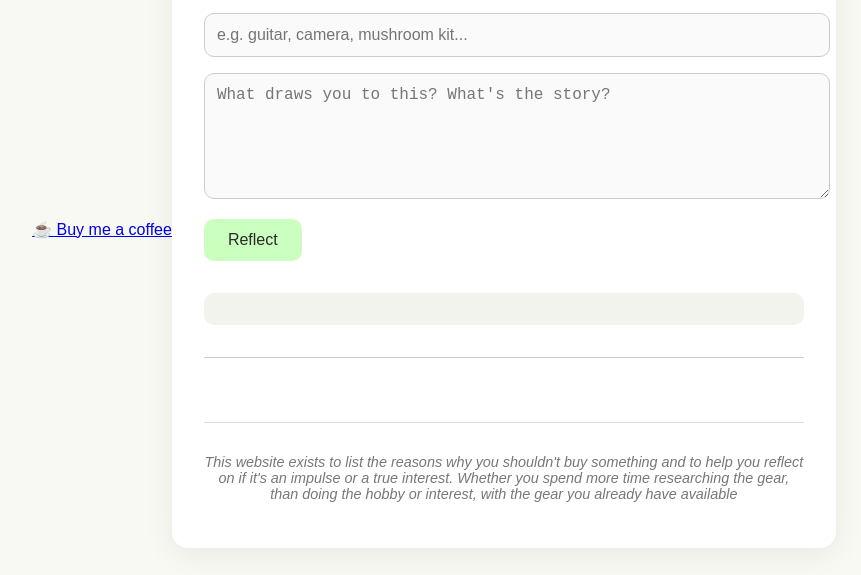
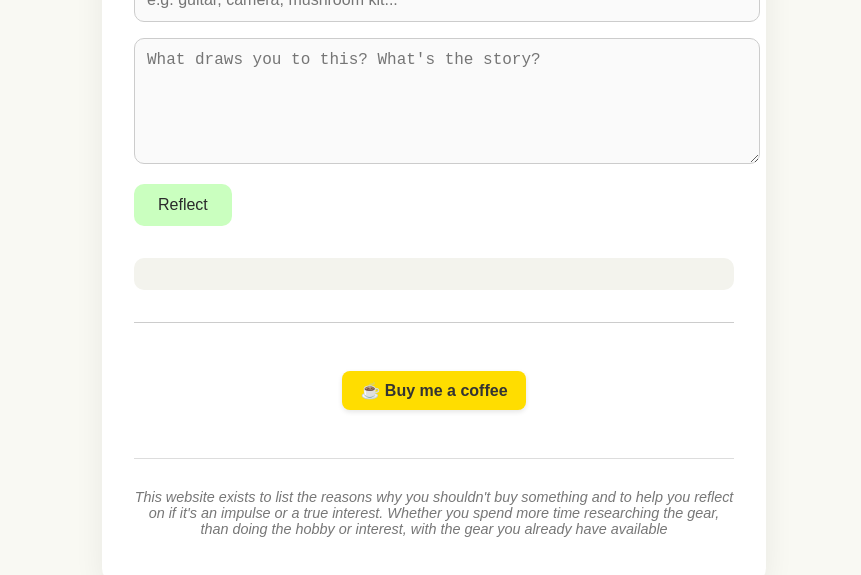
Before and after one commit to Stagnir/adhdimpulse, a plain HTML site: page index.html in a window 1280 px wide. Shown: the part 187-762 px from the top of the page, without its empty margins (206-1067 px from the left). Drawn offline with Linux system fonts and the light colour scheme; a web font is replaced by a local one.

Commit message:
Update index.html

```diff
--- a/index.html
+++ b/index.html
@@ -8,11 +8,6 @@
   <link href="https://fonts.googleapis.com/css2?family=Zen+Kaku+Gothic+Antique&display=swap" rel="stylesheet">
   <link rel="stylesheet" href="style.css" />
 </head>
-  <div style="text-align: center; margin-top: 2rem;">
-  <a href="https://www.buymeacoffee.com/adhdimpulse" target="_blank" rel="noopener">
-    ☕️ Buy me a coffee
-  </a>
-</div>
 <body>
   <div class="container">
     <h1>ADHD-Impulse-Guard 🌿</h1>
@@ -26,6 +21,26 @@
     <div class="response" id="responseBox"></div>
     <div class="past-log" id="logBox"></div>
 
+    <div style="text-align: center; margin-top: 2rem;">
+  <a href="https://www.buymeacoffee.com/stagnir" target="_blank" rel="noopener" style="
+    display: inline-block;
+    padding: 10px 18px;
+    background-color: #ffdd00;
+    color: #333;
+    font-weight: bold;
+    border-radius: 8px;
+    text-decoration: none;
+    font-family: sans-serif;
+    box-shadow: 0 2px 5px rgba(0,0,0,0.1);
+    transition: all 0.2s ease-in-out;
+  "
+    onmouseover="this.style.transform='scale(1.05)'"
+    onmouseout="this.style.transform='scale(1)'"
+  >
+    ☕ Buy me a coffee
+  </a>
+</div>
+
     <footer class="mission">
       <p>
         <em>
```
